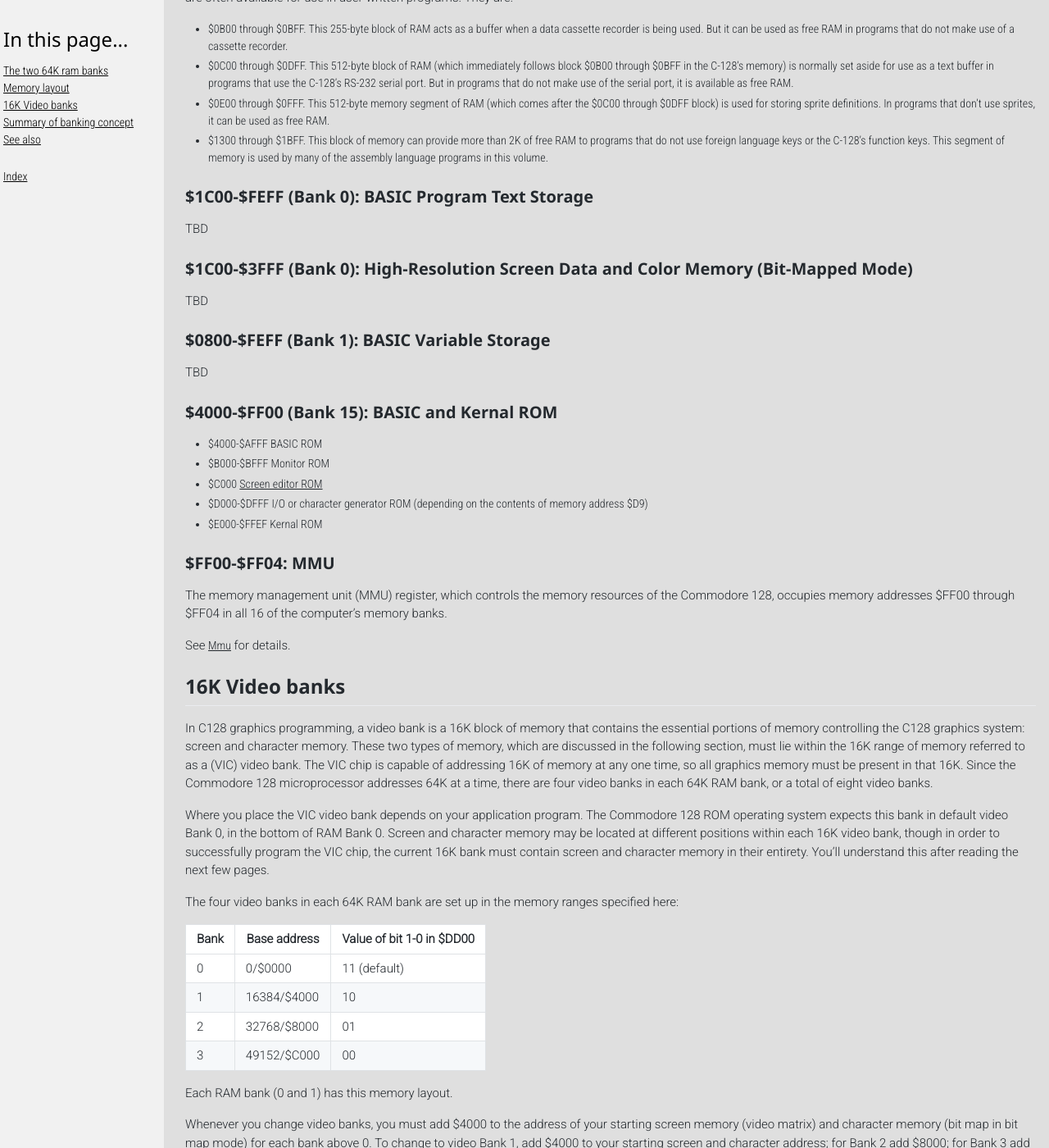
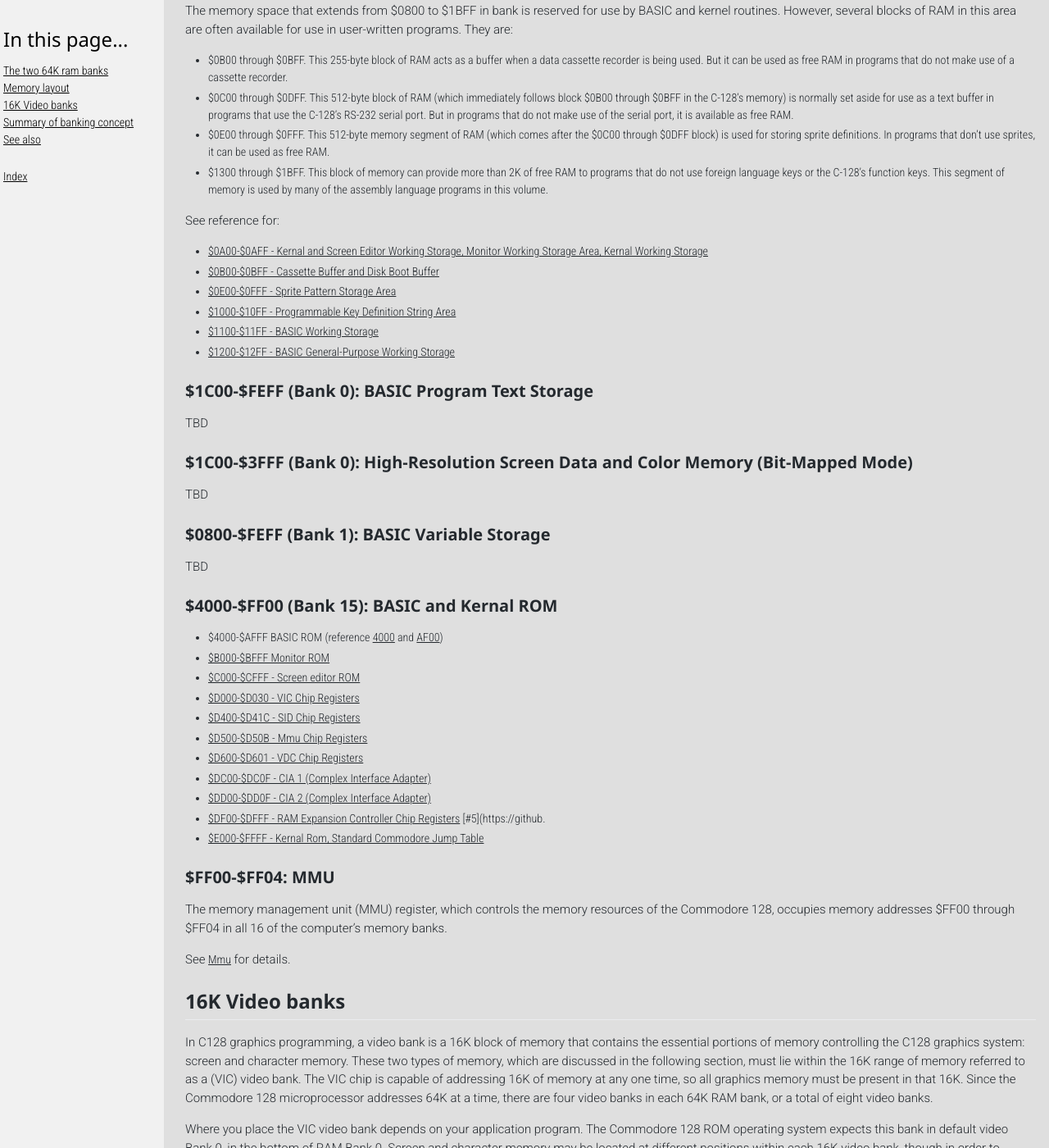
Before and after one commit to c128lib/Reference, a Jekyll site: the page built from MemoryMap.md, in a window 1280 px wide and 1400 px high, scrolled down 2711 px. Shown: the whole window at 82% size. Built offline with Jekyll 4.4.1, drawn with Linux system fonts in a browser that asks for light colours; comment, search, counter and statistics services are not loaded; some of the changed text lies outside the part shown.

Commit message:
Added references on memory map

```diff
--- a/MemoryMap.md
+++ b/MemoryMap.md
@@ -132,6 +132,8 @@
 ory banks. So this block of memory is always accessible to user-
 written programs, no matter which memory bank is active.
 
+See reference for [0200](0200) and [0300](0300).
+
 ### $0400-$07FF: Video Memory RAM (Text Mode) and Color RAM (Bit-Mapped Mode)
 In all 16 memory banks of the Commodore 128, the block of memory that extends from $0400 through
 $07FF is ordinarily used as a screen map for 40-column text- that is,
@@ -176,6 +178,14 @@
 use foreign language keys or the C-128's function keys. This
 segment of memory is used by many of the assembly language programs in this volume.
 
+See reference for:
+* [$0A00-$0AFF - Kernal and Screen Editor Working Storage, Monitor Working Storage Area, Kernal Working Storage](0A00)
+* [$0B00-$0BFF - Cassette Buffer and Disk Boot Buffer](0B00)
+* [$0E00-$0FFF - Sprite Pattern Storage Area](0E00)
+* [$1000-$10FF - Programmable Key Definition String Area](1000)
+* [$1100-$11FF - BASIC Working Storage](1100)
+* [$1200-$12FF - BASIC General-Purpose Working Storage](1200)
+
 ### $1C00-$FEFF (Bank 0): BASIC Program Text Storage
 TBD
 
@@ -186,11 +196,17 @@
 TBD
 
 ### $4000-$FF00 (Bank 15): BASIC and Kernal ROM
-* $4000-$AFFF BASIC ROM
-* $B000-$BFFF Monitor ROM
-* $C000 [Screen editor ROM](C000)
-* $D000-$DFFF I/O or character generator ROM (depending on the contents of memory address $D9)
-* $E000-$FFEF Kernal ROM
+* $4000-$AFFF BASIC ROM (reference [4000](4000) and [AF00](AF00))
+* [$B000-$BFFF Monitor ROM](B000)
+* [$C000-$CFFF - Screen editor ROM](C000)
+* [$D000-$D030 - VIC Chip Registers](D000)
+* [$D400-$D41C - SID Chip Registers](D400)
+* [$D500-$D50B - Mmu Chip Registers](D500)
+* [$D600-$D601 - VDC Chip Registers](D600)
+* [$DC00-$DC0F - CIA 1 (Complex Interface Adapter)](DC00)
+* [$DD00-$DD0F - CIA 2 (Complex Interface Adapter)](DD00)
+* [$DF00-$DFFF - RAM Expansion Controller Chip Registers](DF00) [#5](https://github.
+* [$E000-$FFFF - Kernal Rom, Standard Commodore Jump Table](E000)
 
 ### $FF00-$FF04: MMU
 The memory management unit
```
